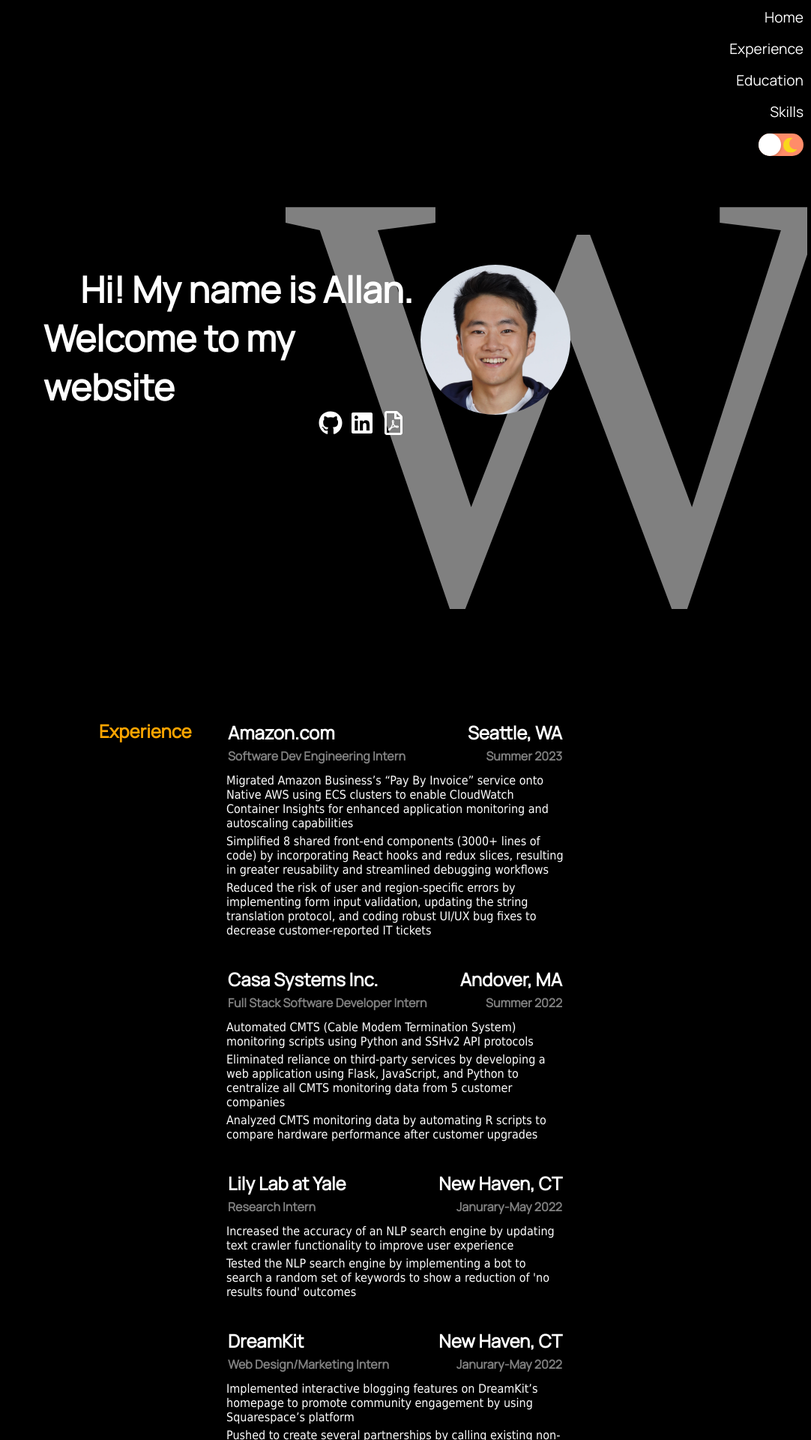
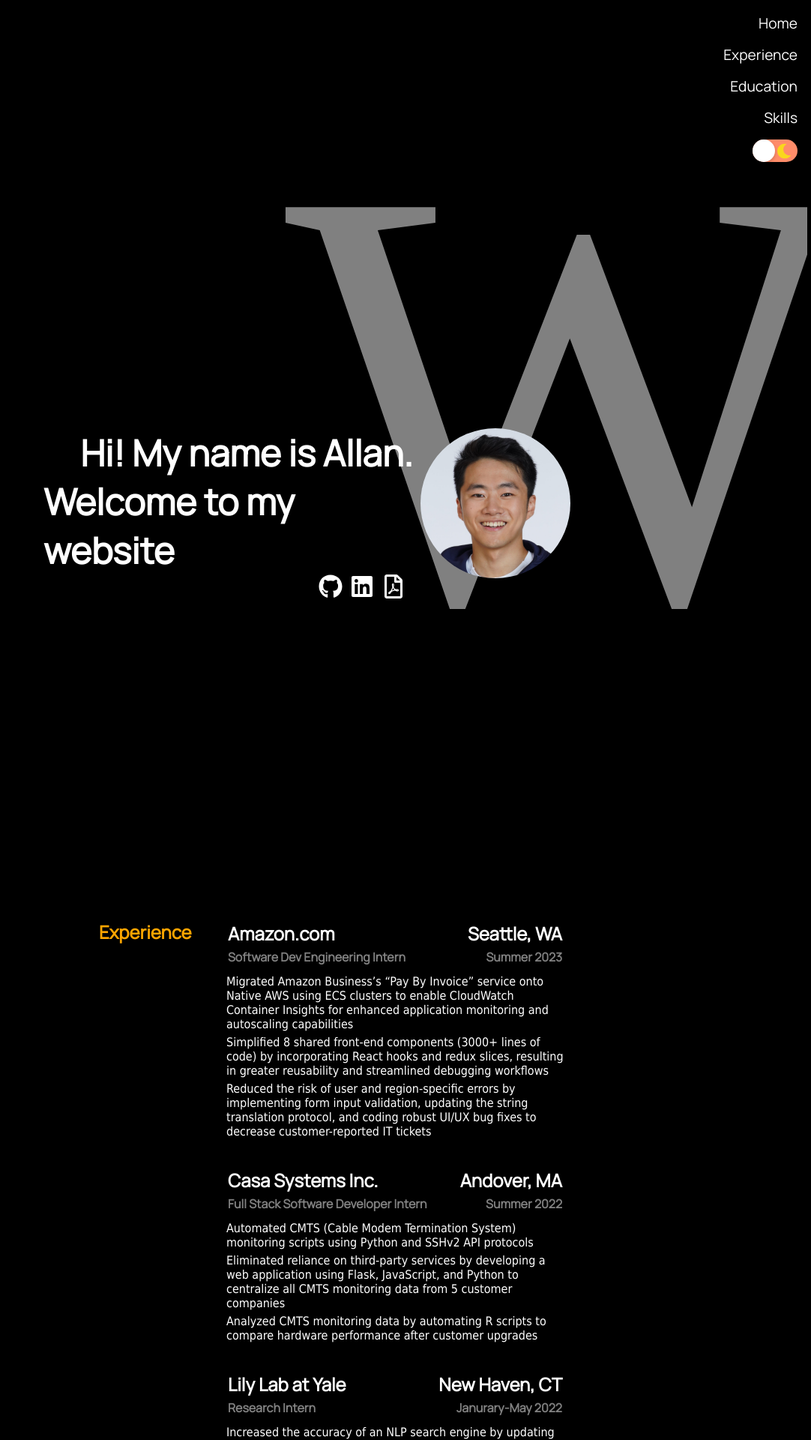
Before and after one commit to ading01/my_website, a React (Create React App) app: page / in a window 1280 px wide. Shown: the top 1920 px of the page at 75% size, without its empty margins (198-1280 px from the left). Built offline with nearby package versions, Linux system fonts and the light colour scheme.

Commit message:
sticky titles

```diff
--- a/src/components/Navbar.tsx
+++ b/src/components/Navbar.tsx
@@ -4,7 +4,7 @@
 import MobileMenu from "./MenuIcon";
 
 const NavBarContainer = styled.nav`
-  position: fixed; /* Fixed position */
+  position: sticky; /* Fixed position */
   top: 0; /* Align to the top */
   left: 0; /* Align to the left to ensure full width coverage */
   display: flex; /* Use flexbox for internal alignment */
--- a/src/components/ResumeCard/ResumeCard.tsx
+++ b/src/components/ResumeCard/ResumeCard.tsx
@@ -13,11 +13,17 @@
 const ResumeCardTitle = styled(Heading)`
   color: ${({ theme }) => theme.hover_color};
   font-size: 1.5rem;
+  position: sticky;
 
   @media (max-width: 768px) {
     text-align: center;
     font-size: 2rem;
   }
+`;
+
+const StickyContainer = styled.div`
+  top: 0;
+  position: sticky;
 `;
 
 type ResumeCardProps = {
@@ -30,9 +36,11 @@
     <ResumeCardContainer>
       <ResumeCardRow>
         <LeftColumn>
-          <FadeInSection>
-            <ResumeCardTitle>{section_name}</ResumeCardTitle>
-          </FadeInSection>
+          <StickyContainer>
+            <FadeInSection>
+              <ResumeCardTitle>{section_name}</ResumeCardTitle>
+            </FadeInSection>
+          </StickyContainer>
         </LeftColumn>
         <RightColumn>{resume_content}</RightColumn>
       </ResumeCardRow>
--- a/src/pages/Resume.tsx
+++ b/src/pages/Resume.tsx
@@ -20,7 +20,7 @@
 const SectionContainer = styled.div`
   margin-top: 5rem;
   position: relative;
-  overflow: hidden;
+  overflow: visible;
   display: flex; // Enables flexbox
   justify-content: center; // Centers children horizontally
   align-items: center; // Centers children vertically
--- a/src/styles/divs.tsx
+++ b/src/styles/divs.tsx
@@ -2,6 +2,7 @@
 import { breakpoints } from "../ui/theme/base/breakpoint";
 
 export const ResumeCardContainer = styled.div`
+  padding-top: 50px;
   width: 50vw;
   background-color: ${({ theme }) => theme.backgroundColor};
   margin: 20px;
@@ -18,6 +19,7 @@
 
 export const ResumeCardRow = styled.div`
   display: flex;
+
   @media (max-width: 768px) {
     flex-direction: column;
   }
```
